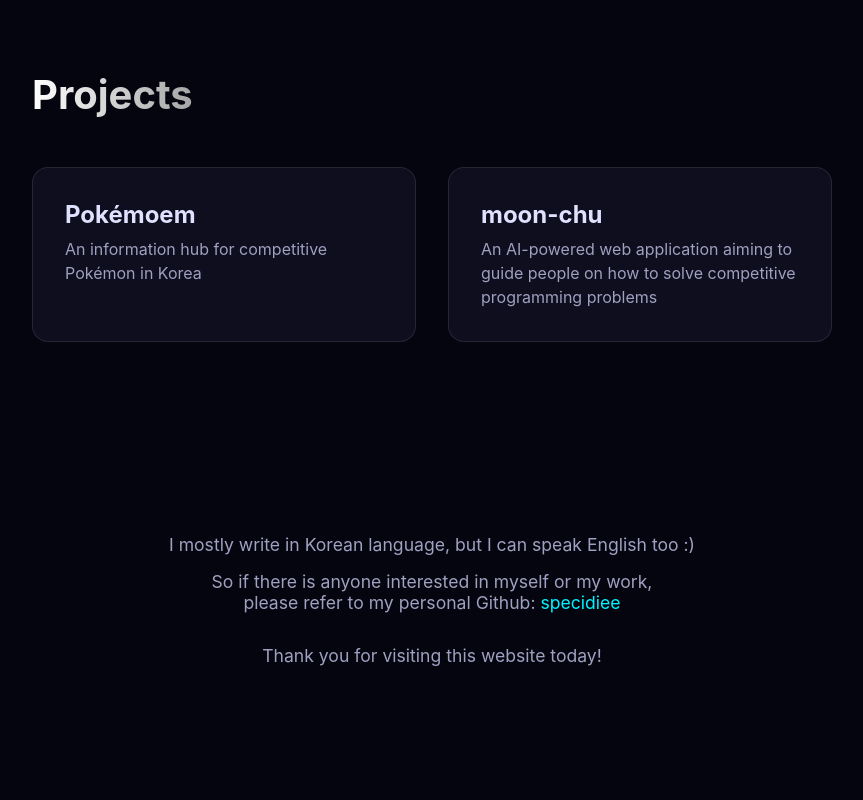
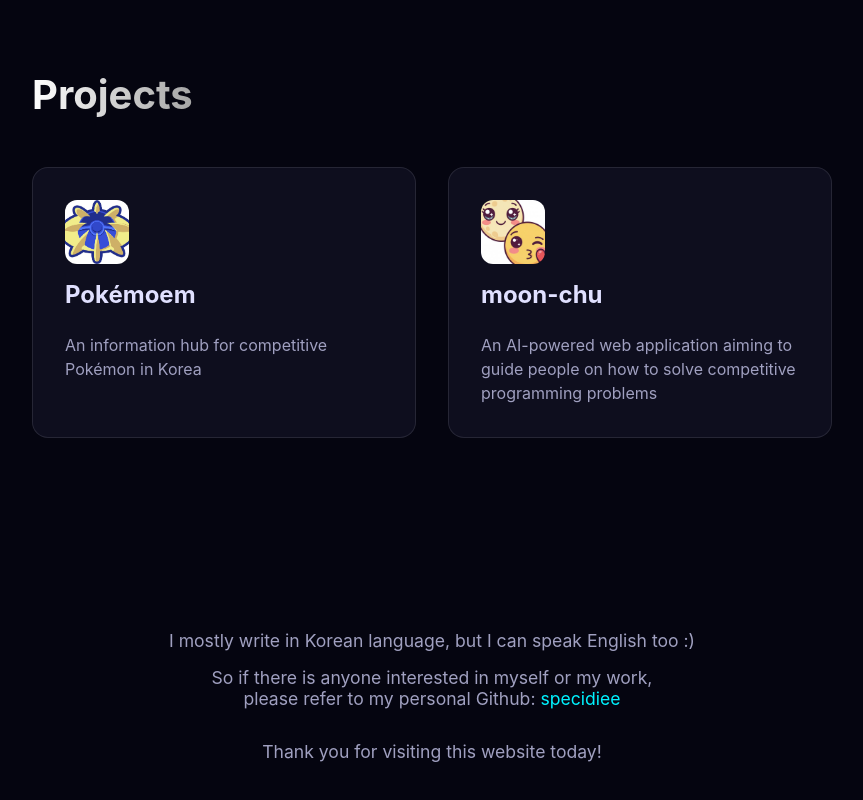
Before and after one commit to specidiee/specidiee.work, a Next.js app: page / in a window 1280 px wide. Shown: the part 1208-2008 px from the top of the page, without its empty margins (208-1071 px from the left). Before the commit the page ends 1986 px from the top, so only its background shows below. Built offline with nearby package versions, Linux system fonts and the light colour scheme.

Commit message:
feat: add project logos for Pokémoem and moon-chu projects with new images and styling.

```diff
--- a/src/app/page.module.css
+++ b/src/app/page.module.css
@@ -164,7 +164,13 @@
   text-decoration: none;
   display: flex;
   flex-direction: column;
+  gap: 1rem;
   height: 100%;
+}
+
+.projectLogo {
+  border-radius: 12px;
+  object-fit: cover;
 }
 
 .projectCard:hover {
--- a/src/app/page.tsx
+++ b/src/app/page.tsx
@@ -83,10 +83,24 @@
           <h2 className={styles.sectionTitle}>Projects</h2>
           <div className={styles.projectGrid}>
             <a href="https://pokemoem.com" target="_blank" rel="noopener noreferrer" className={styles.projectCard}>
+              <Image
+                src="/images/pokemoem.jpeg"
+                alt="Pokemoem Logo"
+                width={64}
+                height={64}
+                className={styles.projectLogo}
+              />
               <h3 className={styles.projectTitle}>Pokémoem</h3>
               <p className={styles.projectDesc}>An information hub for competitive Pokémon in Korea</p>
             </a>
             <a href="https://moon-chu.com" target="_blank" rel="noopener noreferrer" className={styles.projectCard}>
+              <Image
+                src="/images/moon-chu.jpeg"
+                alt="moon-chu Logo"
+                width={64}
+                height={64}
+                className={styles.projectLogo}
+              />
               <h3 className={styles.projectTitle}>moon-chu</h3>
               <p className={styles.projectDesc}>An AI-powered web application aiming to guide people on how to solve competitive programming problems</p>
             </a>
```
Also changed, not shown: public/images/moon-chu.jpeg (added), public/images/pokemoem.jpeg (added).
